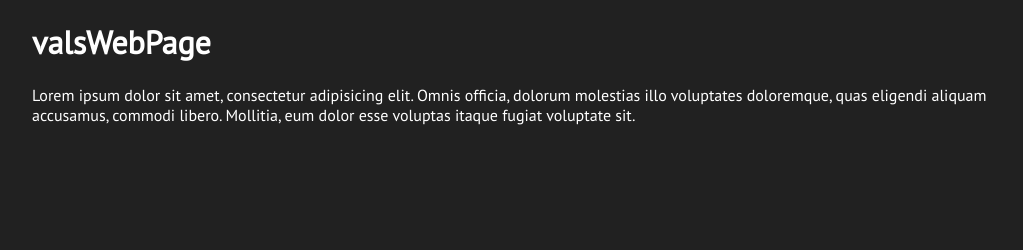
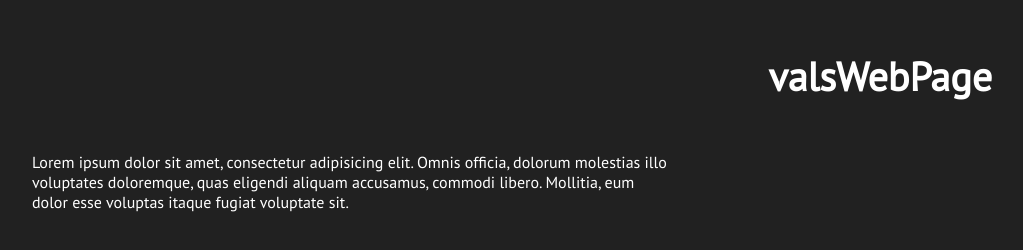
Before and after one commit to val-fom/val-fom.github.io, a plain HTML site: page index.html in a window 1280 px wide. Shown: the whole page, without its empty margins (128-1151 px from the left). Drawn offline with Linux system fonts and the light colour scheme.

Commit message:
regular commit

```diff
--- a/style.css
+++ b/style.css
@@ -11,7 +11,17 @@ header {
 	box-shadow: 0 0 0 5px #rgba(1, 1, 1, 1.0);
 }
 
+header h1 {
+	margin: 50px 0;
+	font-size: 40px;
+	text-align: right;
+}
+
 div.column-960 {
 	width: 960px;
 	margin: 0 auto;
 }
+
+header  p {
+	width: 640px;
+}
```
